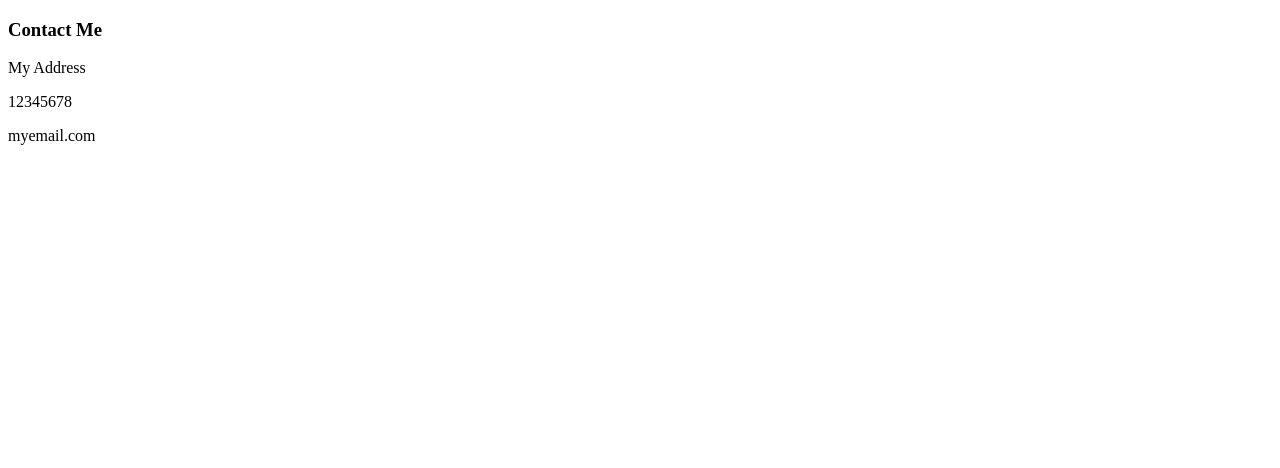
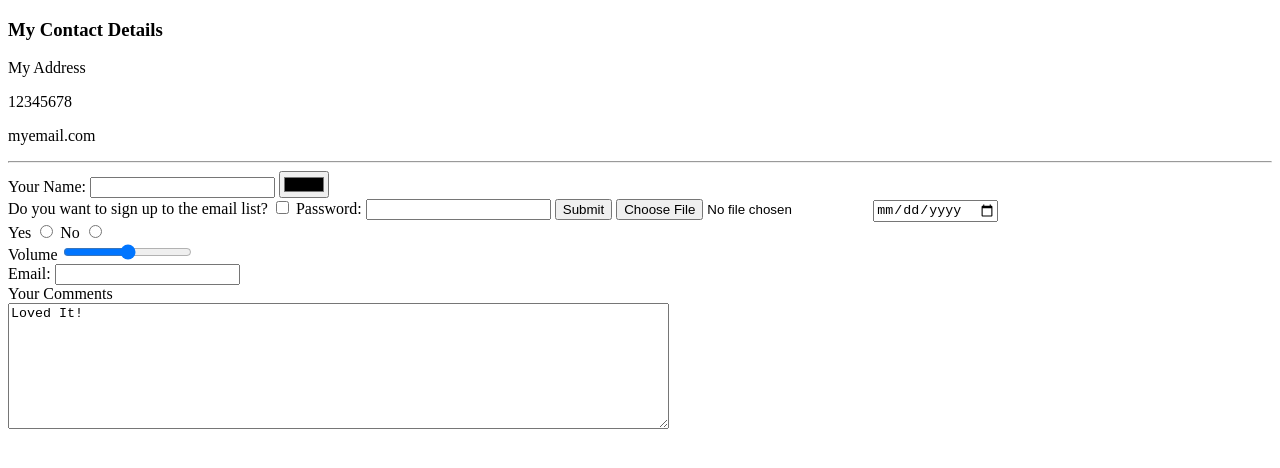
Before and after one commit to Asaxena-2120/100DaysOfCode, a plain HTML site: page Day40_Personal_website/contact.html in a window 1280 px wide. Drawn offline with Linux system fonts and the light colour scheme.

Commit message:
Personal website completed

```diff
--- a/Day40_Personal_website/contact.html
+++ b/Day40_Personal_website/contact.html
@@ -2,13 +2,46 @@
 <html lang="en">
 <head>
     <meta charset="UTF-8">
-    <title>Contact me</title>
-    <h3>Contact Me</h3>
-    <p>My Address</p>
-    <p>12345678</p>
-    <p>myemail.com</p>
+    <title>Contact Me</title>
 </head>
 <body>
+    <h3>My Contact Details</h3>
+        <p>My Address</p>
+        <p>12345678</p>
+        <p>myemail.com</p>
+        <hr>
+    <form action="mailto:aasthasaxena100@gmail.com" method="post" enctype="text/plain">
+
+        <label>Your Name:</label>
+        <input type="text" name="your name" value="">
+        <input type="color" name="" value="">
+        <br>
+        <label>Do you want to sign up to the email list?</label>
+        <input type="checkbox" name="" value="">
+        <label>Password:</label>
+        <input type="password" name="your password">
+        <input type="submit" name="">
+        <input type="file" name="">
+        <input type="date" name="">
+        <br>
+        <label>Yes</label>
+        <input type="radio" name="">
+        <label>No</label>
+        <input type="radio" name="">
+        <br>
+        <label>Volume</label>
+        <input type="range" name="">
+        <br>
+        <label>Email:</label>
+        <input type="email" name="">
+        <br>
+        <label>Your Comments</label>
+        <br>
+        <textarea name="name" rows="8" cols="80">Loved It!</textarea>
+        <br>
+
+
+    </form>
 
 </body>
 </html>
```
